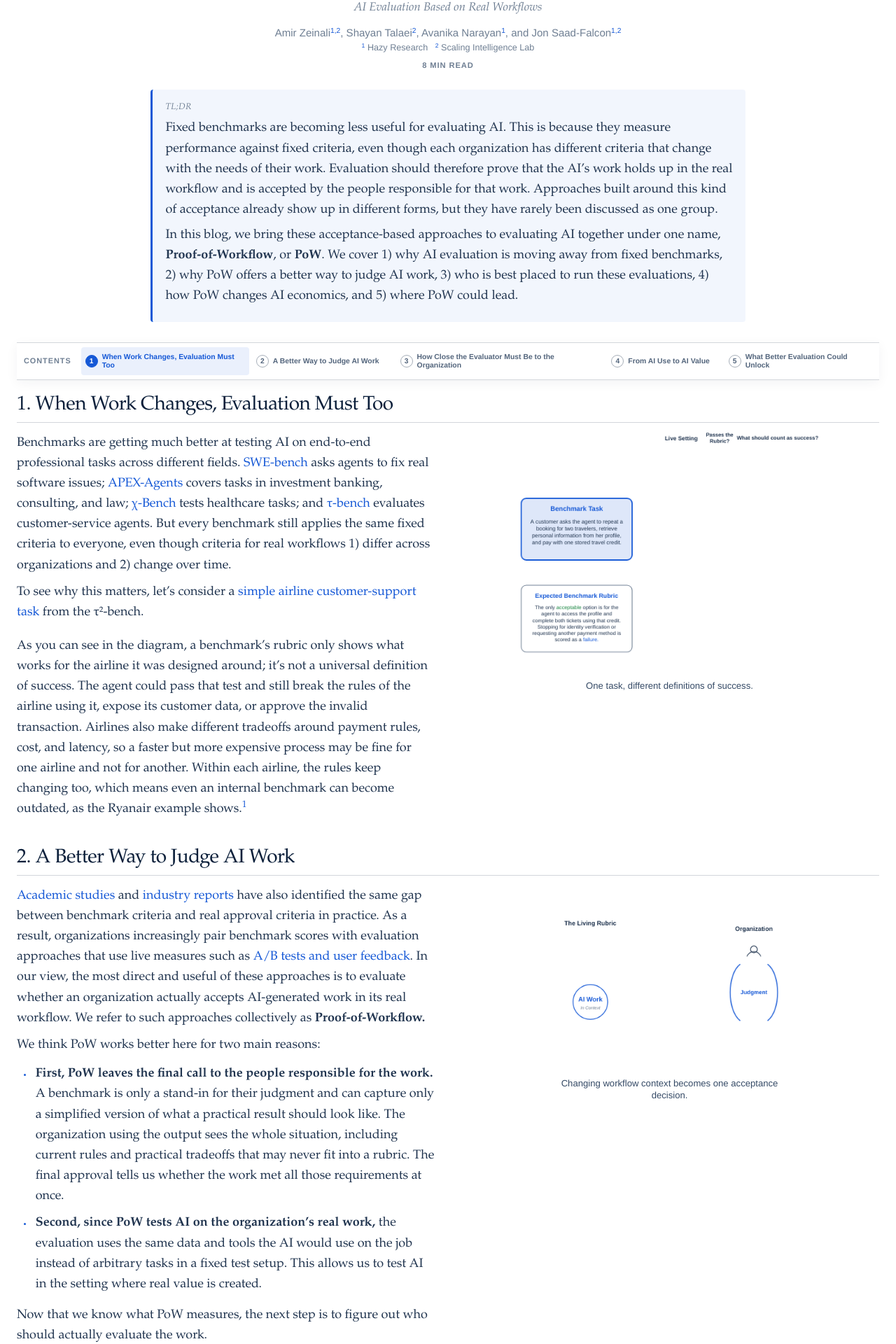
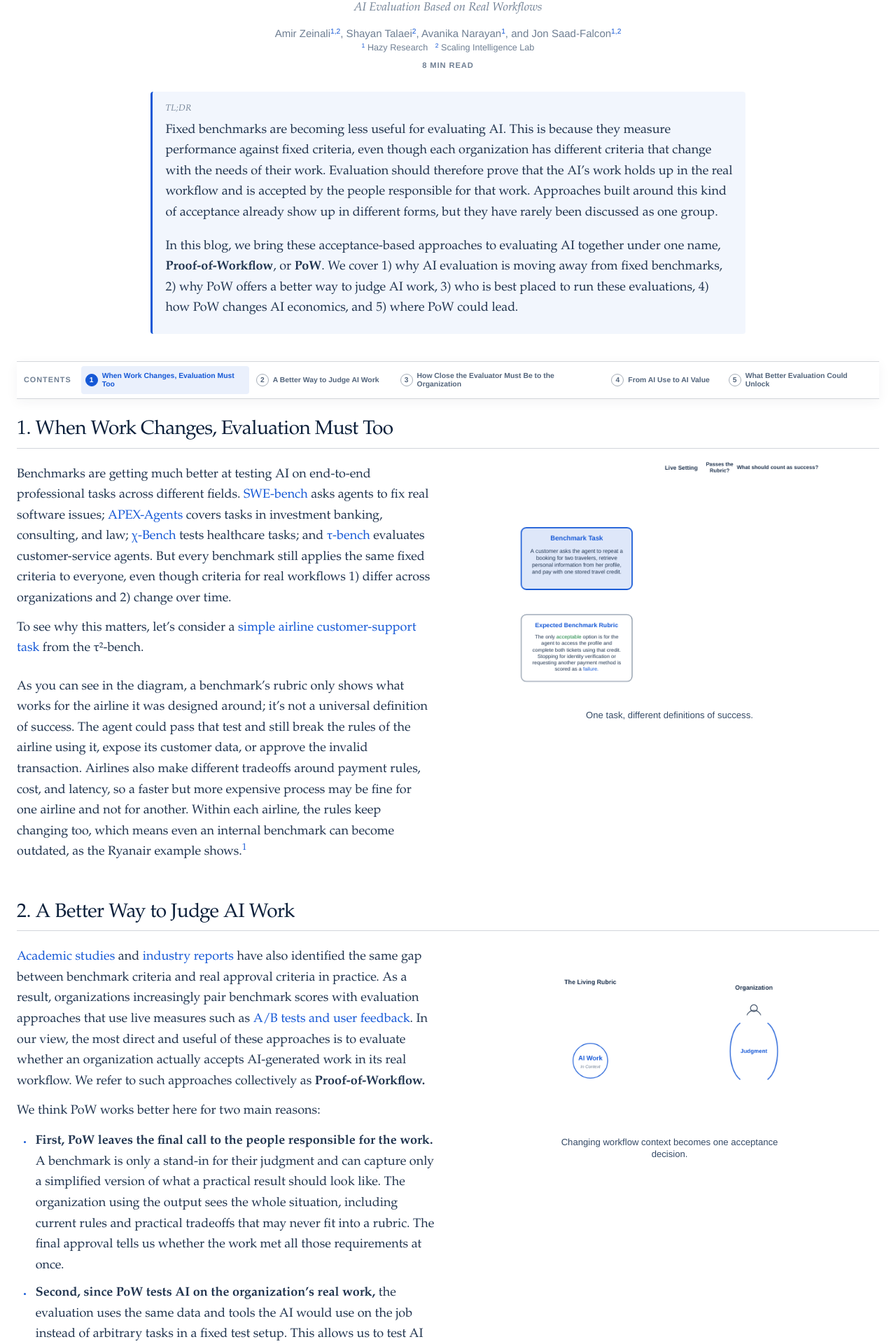
Before and after one commit to amirzeinali/Proof-of-Workflow, a Next.js app: page / in a window 1280 px wide. Shown: the part 77-1997 px from the top of the page at 70% size. Built offline with nearby package versions, Linux system fonts and the light colour scheme.

Commit message:
Increase article section spacing

```diff
--- a/app/globals.css
+++ b/app/globals.css
@@ -27,7 +27,7 @@ body {
     var(--doc-bg);
   font-family: Palatino, "URW Palladio L", Georgia, serif;
   font-size: 18px;
-  line-height: 1.62;
+  line-height: 1.64;
   text-rendering: optimizeLegibility;
 }
 
@@ -127,7 +127,7 @@ h1 {
 
 .tldr {
   max-width: 850px;
-  margin: 1.65rem auto 1.8rem;
+  margin: 1.75rem auto 2.4rem;
   padding: 0.9rem 1.15rem 0.95rem;
   border-left: 3px solid var(--doc-accent);
   background: rgba(21, 88, 214, 0.055);
@@ -136,6 +136,10 @@ h1 {
 
 .tldr p {
   margin: 0.4rem 0;
+}
+
+.tldr p + p {
+  margin-top: 1.15rem;
 }
 
 .contents-table {
@@ -147,7 +151,7 @@ h1 {
   align-items: center;
   gap: 14px;
   min-height: 54px;
-  margin: 0 0 0.9rem;
+  margin: 0 0 1.35rem;
   padding: 5px 10px;
   border-top: 1px solid rgba(11, 31, 58, 0.18);
   border-bottom: 1px solid rgba(11, 31, 58, 0.18);
@@ -225,15 +229,15 @@ h1 {
 }
 
 .act-group + .act-group {
-  margin-top: 0.5rem;
+  margin-top: 1.1rem;
 }
 
 .act-heading {
   position: sticky;
   z-index: 10;
   top: 54px;
-  margin: 0.62rem 0 0.2rem;
-  padding: 0.38rem 0 0.5rem;
+  margin: 0.85rem 0 0.55rem;
+  padding: 0.42rem 0 0.58rem;
   border-bottom: 1px solid rgba(11, 31, 58, 0.18);
   background: rgba(255, 255, 255, 0.96);
   backdrop-filter: blur(4px);
@@ -351,11 +355,11 @@ h1 {
 }
 
 .scroll-section p {
-  margin: 0.58rem 0;
+  margin: 0.78rem 0;
 }
 
 .case-heading {
-  margin: 1.05rem 0 0.36rem;
+  margin: 1.25rem 0 0.45rem;
   color: var(--doc-line);
   font-size: 1.02rem;
   font-weight: 600;
@@ -363,7 +367,7 @@ h1 {
 }
 
 .choice-box {
-  margin: 1rem 0;
+  margin: 1.15rem 0;
   padding: 0.8rem 0.95rem;
   border-left: 3px solid var(--doc-accent);
   background: rgba(21, 88, 214, 0.055);
@@ -385,13 +389,13 @@ h1 {
 }
 
 .pow-list {
-  margin: 0.75rem 0 0.92rem;
+  margin: 0.9rem 0 1.1rem;
   padding-left: 1.45rem;
   list-style: disc outside;
 }
 
 .pow-list li {
-  margin: 0.56rem 0;
+  margin: 0.65rem 0;
   padding-left: 0.22rem;
 }
 
@@ -406,13 +410,13 @@ sup a {
 
 .text-only {
   max-width: calc(50% - 20px);
-  padding: 0 0 0.85rem;
+  padding: 0 0 1.15rem;
 }
 
 .prose-only {
   max-width: calc(50% - 20px);
   margin: 0;
-  padding: 0 0 1rem;
+  padding: 0 0 1.3rem;
 }
 
 blockquote {
@@ -518,7 +522,7 @@ blockquote {
     grid-template-columns: minmax(0, 1fr);
     gap: 0;
     min-height: 44px;
-    margin-bottom: 0.6rem;
+    margin-bottom: 1rem;
     padding: 4px;
     overflow-x: auto;
   }
@@ -558,7 +562,7 @@ blockquote {
 
   .act-heading {
     position: static;
-    margin-top: 1.45rem;
+    margin-top: 1.8rem;
     background: transparent;
     backdrop-filter: none;
     font-size: 25px;
@@ -657,7 +661,7 @@ blockquote {
   }
 
   .tldr {
-    margin-bottom: 1.4rem;
+    margin-bottom: 2rem;
   }
 
 }
```
